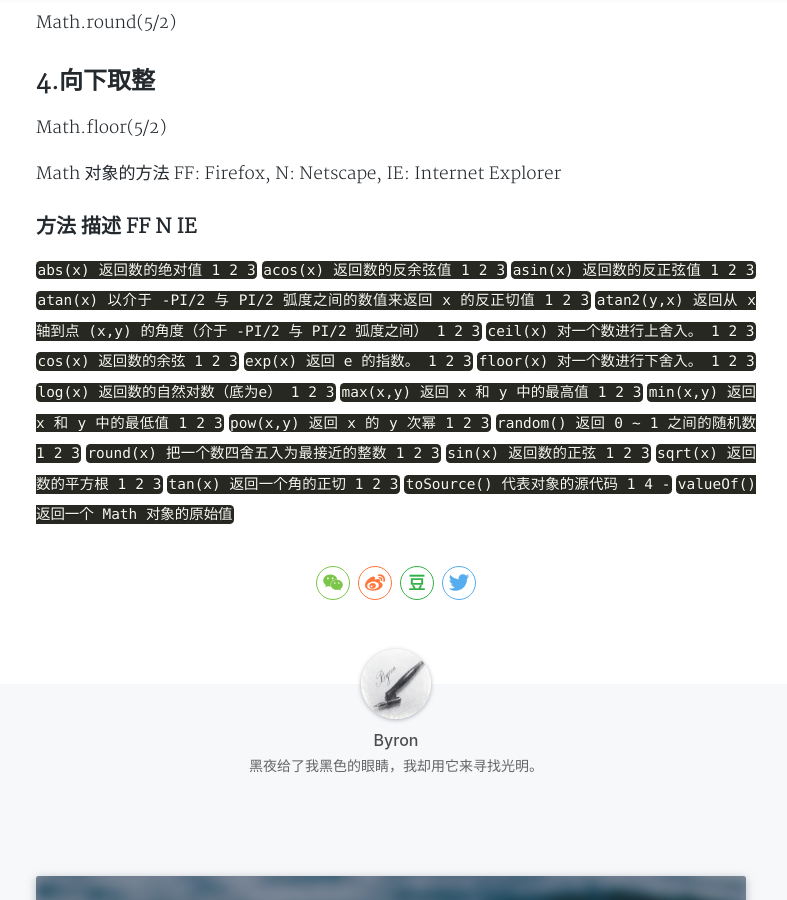
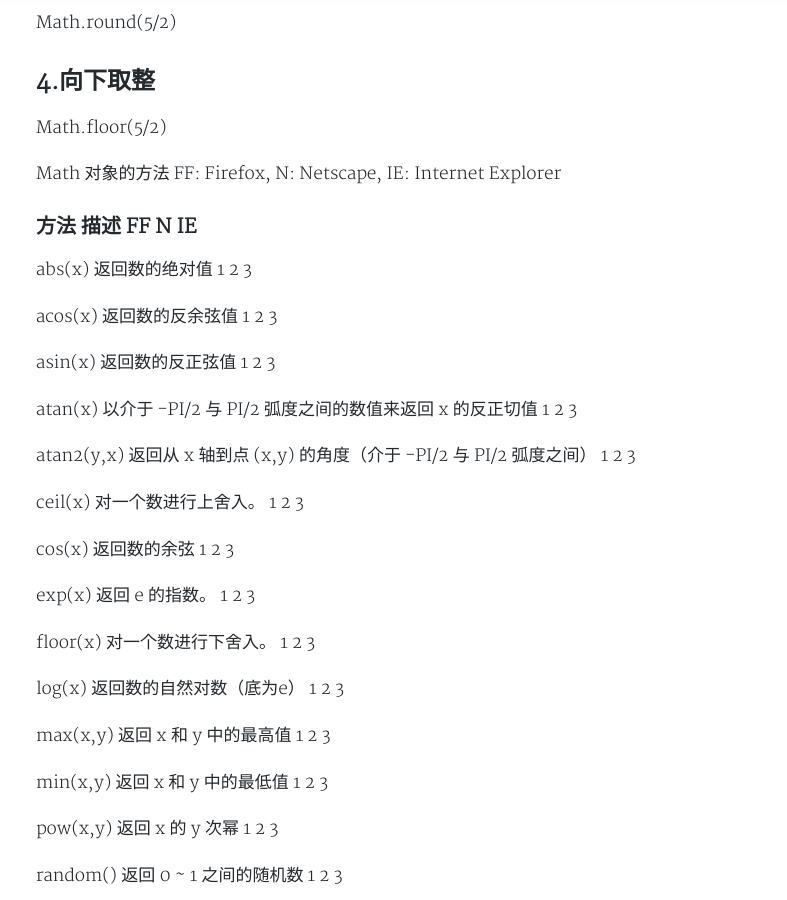
Before and after one commit to yangliangwu/old-blog, a Jekyll site: the page built from _posts/2018-06-23-js取整数、取余数的方法.md, in a window 1280 px wide and 900 px high, scrolled down 857 px. Shown: the whole window, without its empty margins (244-1031 px from the left). Built offline with Jekyll 4.4.1, drawn with Linux system fonts in a browser that asks for light colours; nearby versions of some CDN libraries; a style sheet for code colours, icons or effects is not loaded.

```diff
--- a/_posts/2018-06-23-js取整数、取余数的方法.md
+++ b/_posts/2018-06-23-js取整数、取余数的方法.md
@@ -30,23 +30,43 @@ Math 对象的方法
 FF: Firefox, N: Netscape, IE: Internet Explorer
 
 ### 方法 描述 FF N IE
-`abs(x) 返回数的绝对值 1 2 3`
-`acos(x) 返回数的反余弦值 1 2 3`
-`asin(x) 返回数的反正弦值 1 2 3`
-`atan(x) 以介于 -PI/2 与 PI/2 弧度之间的数值来返回 x 的反正切值 1 2 3`
-`atan2(y,x) 返回从 x 轴到点 (x,y) 的角度（介于 -PI/2 与 PI/2 弧度之间） 1 2 3`
-`ceil(x) 对一个数进行上舍入。 1 2 3`
-`cos(x) 返回数的余弦 1 2 3`
-`exp(x) 返回 e 的指数。 1 2 3`
-`floor(x) 对一个数进行下舍入。 1 2 3`
-`log(x) 返回数的自然对数（底为e） 1 2 3`
-`max(x,y) 返回 x 和 y 中的最高值 1 2 3`
-`min(x,y) 返回 x 和 y 中的最低值 1 2 3`
-`pow(x,y) 返回 x 的 y 次幂 1 2 3`
-`random() 返回 0 ~ 1 之间的随机数 1 2 3`
-`round(x) 把一个数四舍五入为最接近的整数 1 2 3`
-`sin(x) 返回数的正弦 1 2 3`
-`sqrt(x) 返回数的平方根 1 2 3`
-`tan(x) 返回一个角的正切 1 2 3`
-`toSource() 代表对象的源代码 1 4 -`
-`valueOf() 返回一个 Math 对象的原始值`
+
+abs(x) 返回数的绝对值 1 2 3
+
+acos(x) 返回数的反余弦值 1 2 3
+
+asin(x) 返回数的反正弦值 1 2 3
+
+atan(x) 以介于 -PI/2 与 PI/2 弧度之间的数值来返回 x 的反正切值 1 2 3
+
+atan2(y,x) 返回从 x 轴到点 (x,y) 的角度（介于 -PI/2 与 PI/2 弧度之间） 1 2 3
+
+ceil(x) 对一个数进行上舍入。 1 2 3
+
+cos(x) 返回数的余弦 1 2 3
+
+exp(x) 返回 e 的指数。 1 2 3
+
+floor(x) 对一个数进行下舍入。 1 2 3
+
+log(x) 返回数的自然对数（底为e） 1 2 3
+
+max(x,y) 返回 x 和 y 中的最高值 1 2 3
+
+min(x,y) 返回 x 和 y 中的最低值 1 2 3
+
+pow(x,y) 返回 x 的 y 次幂 1 2 3
+
+random() 返回 0 ~ 1 之间的随机数 1 2 3
+
+round(x) 把一个数四舍五入为最接近的整数 1 2 3
+
+sin(x) 返回数的正弦 1 2 3
+
+sqrt(x) 返回数的平方根 1 2 3
+
+tan(x) 返回一个角的正切 1 2 3
+
+toSource() 代表对象的源代码 1 4 -
+
+valueOf() 返回一个 Math 对象的原始值
```
